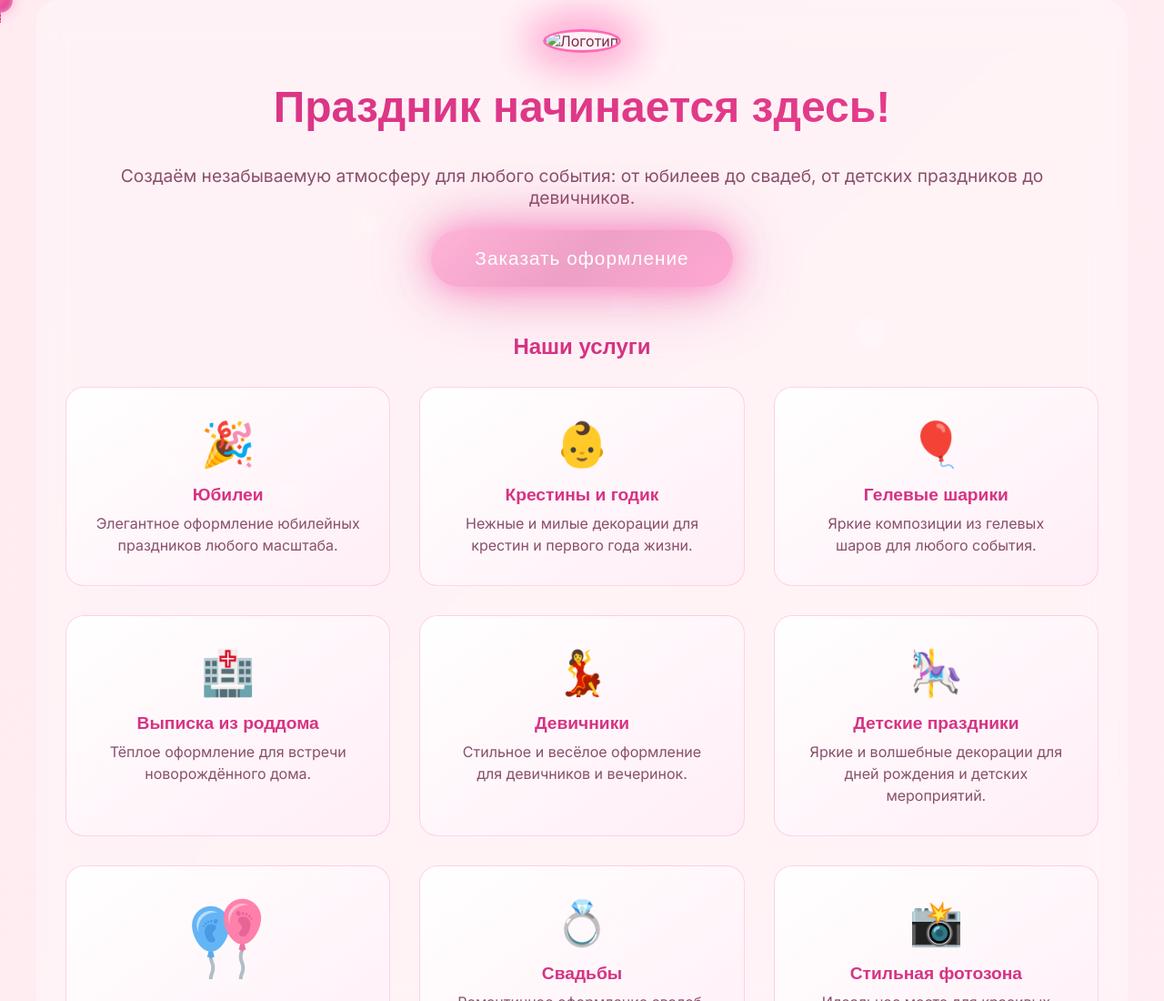
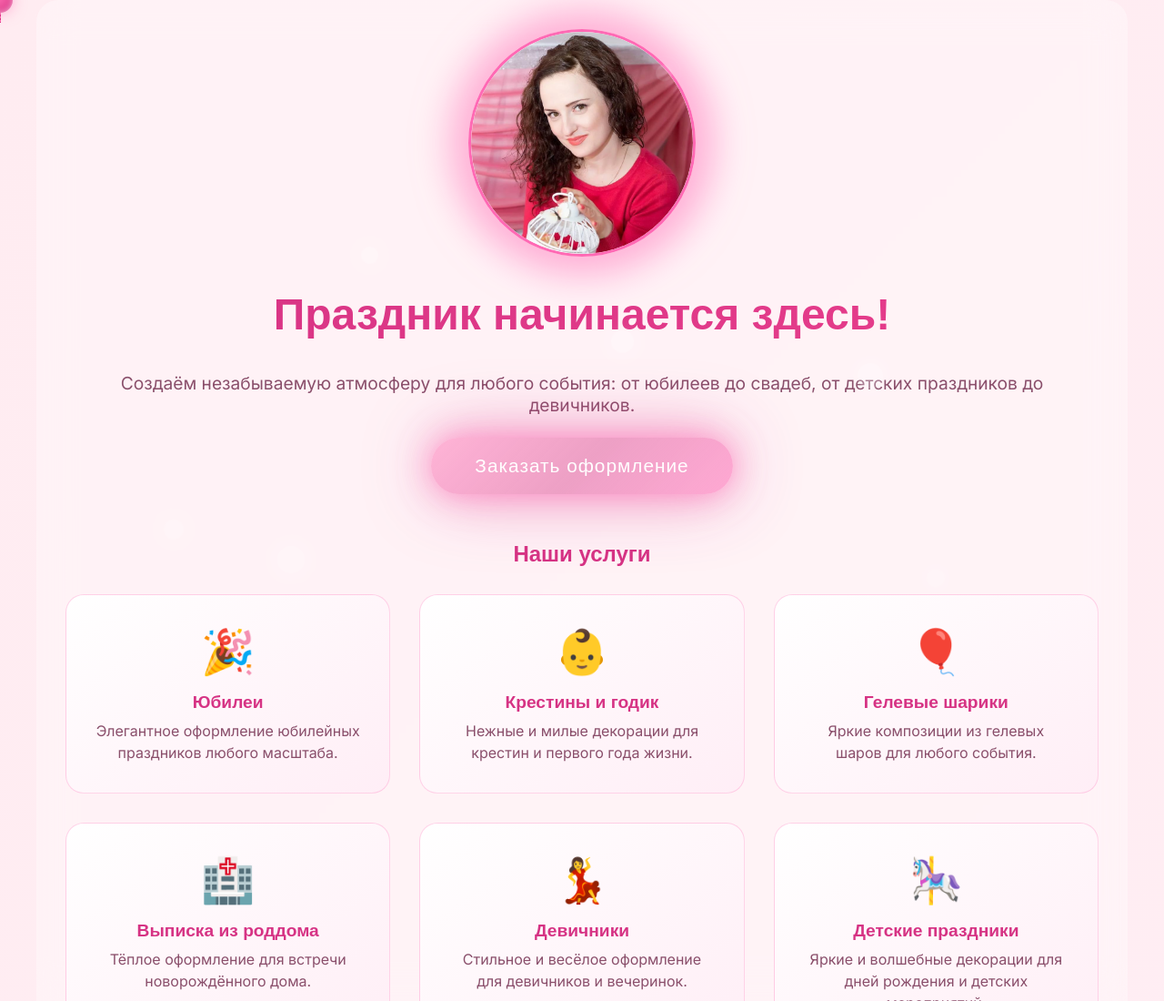
Before and after one commit to Yulisharpmr/holiday, a plain HTML site: page index.html in a window 1280 px wide. Shown: the top 1100 px of the page at 91% size. Drawn offline with Linux system fonts and the light colour scheme; the site is published under a folder, as on GitHub Pages, so addresses that start at the root find nothing; a web font is replaced by a local one.

Commit message:
Update index.html

```diff
--- a/index.html
+++ b/index.html
@@ -27,7 +27,7 @@
   <div class="container">
     <header class="header">
       <div class="logo-container">
-        <img src="/image/image.png" alt="Логотип" class="logo" />
+        <img src="image/image.png" alt="Логотип" class="logo" />
       </div>
     </header>
 
```
